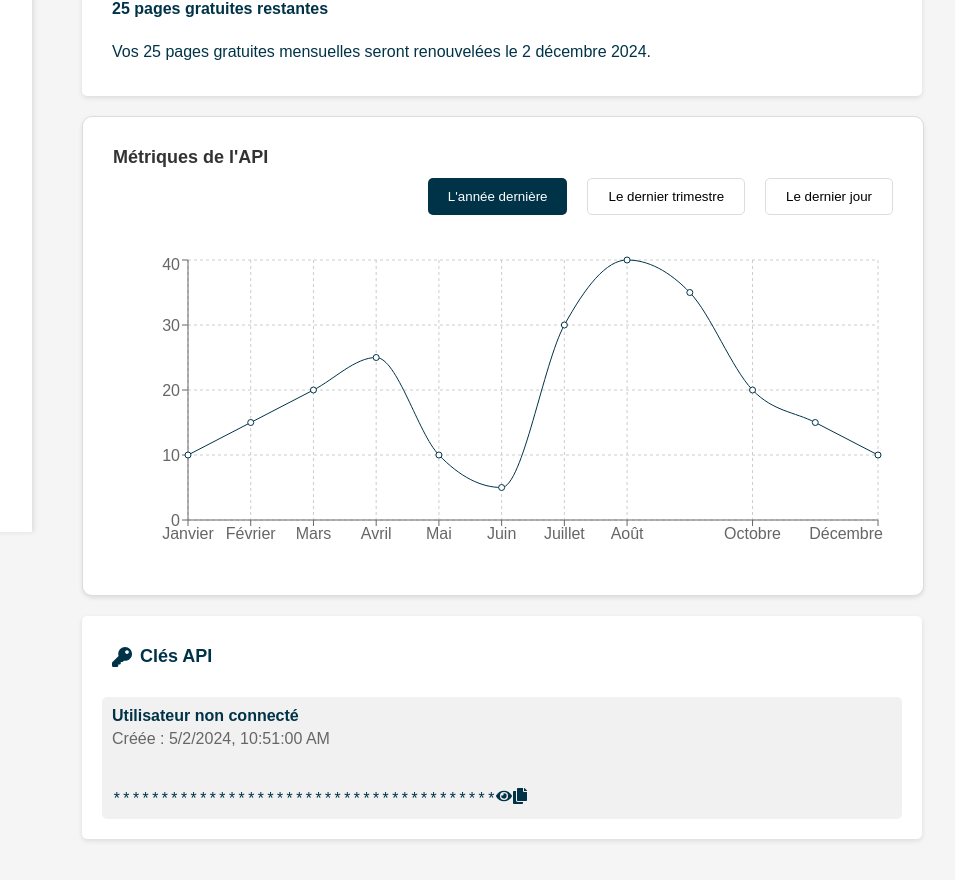
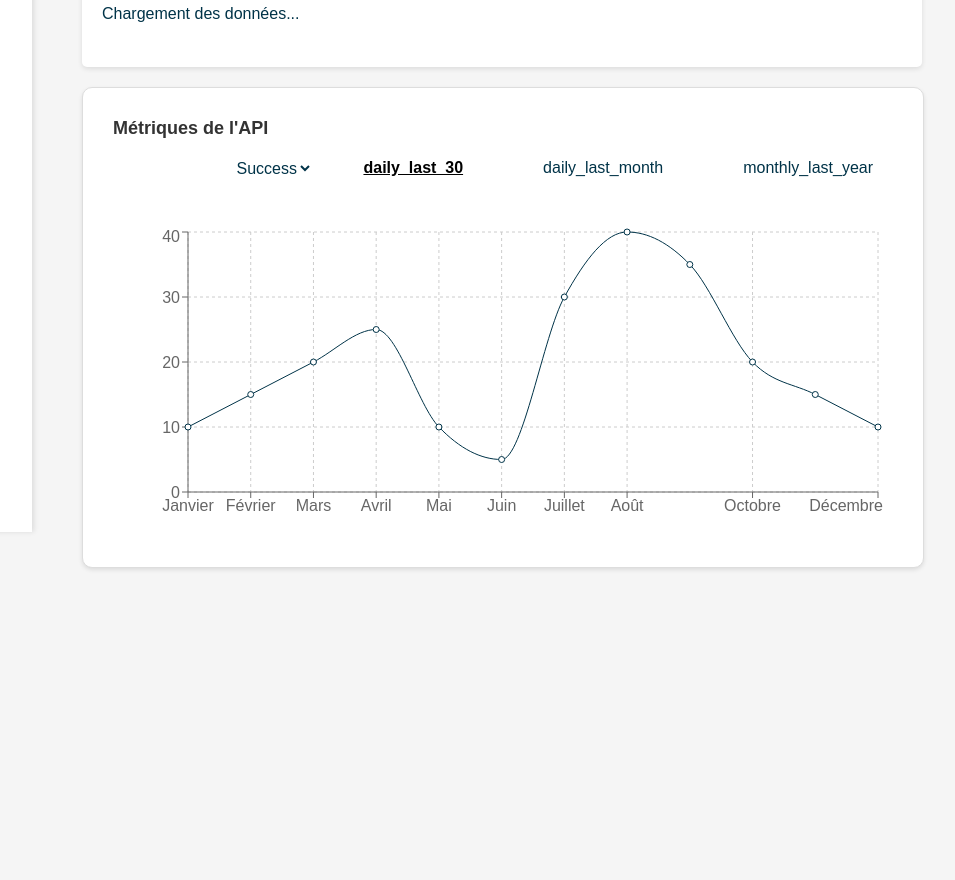
Before and after one commit to Ahlamghoumrane/Portail, a React (Create React App) app: page /ApiDashboard in a window 1280 px wide. Shown: the part 268-1148 px from the top of the page, without its empty margins (168-1123 px from the left). After the commit the page ends 956 px from the top, so only its background shows below. Built offline with nearby package versions, Linux system fonts and the light colour scheme.

Commit message:
Integration Données d’organization et Token , Analytics via API metadata

```diff
--- a/package.json
+++ b/package.json
@@ -2,7 +2,7 @@
   "name": "portail",
   "version": "0.1.0",
   "private": true,
-  "proxy": "https://api-metadata-services-580423739496.europe-west9.run.app/api/organization_metadata?organization_id=ff46fac6-f7aa-47fb-875c-f3e26fc0f2d7",
+  "proxy": "https://api-metadata-services-580423739496.europe-west9.run.app",
   "dependencies": {
     "@google-cloud/bigquery": "^7.9.1",
     "@supabase/auth-ui-react": "^0.4.7",
--- a/src/components/ApiDashboard.js
+++ b/src/components/ApiDashboard.js
@@ -14,12 +14,69 @@ import { LineChart, Line, XAxis, YAxis, CartesianGrid, Tooltip, ResponsiveContai
 const ApiDashboard = () => {
   const [userEmail, setUserEmail] = useState("");
   const navigate = useNavigate();
-
-
-
   const handleLogoClick = () => {
     navigate("/Catalog");
   };
+  const [serviceCode, setServiceCode] = useState('');
+  const [tokenData, setTokenData] = useState(null);
+
+  useEffect(() => {
+    const fetchServiceToken = async () => {
+
+
+      try {
+        const API_URL = `https://api-metadata-services-580423739496.europe-west9.run.app/api/service_metadata?service_code=${serviceCode}`;
+        const AUTH_TOKEN = '973b404d-f549-42de-bb17-95211c1bdf0a';
+
+        const response = await fetch(API_URL, {
+          method: 'GET',
+          headers: {
+            'Accept': 'application/json',
+            'Authorization': `Bearer ${AUTH_TOKEN}`,
+          },
+        });
+
+        if (response.ok) {
+          const serviceData = await response.json();
+          console.log('API Response for service metadata:', serviceData);
+
+
+          const serviceId = serviceData;
+          const ORGANIZATION_ID = 'ff46fac6-f7aa-47fb-875c-f3e26fc0f2d7';
+          const TOKEN_URL = `https://api-metadata-services-580423739496.europe-west9.run.app/api/orga_service_token?organization_id=${ORGANIZATION_ID}&service_id=${serviceId}`;
+
+          const tokenResponse = await fetch(TOKEN_URL, {
+            method: 'GET',
+            headers: {
+              'Accept': 'application/json',
+              'Authorization': `Bearer ${AUTH_TOKEN}`,
+            },
+          });
+
+          if (tokenResponse.ok) {
+            const tokenData = await tokenResponse.json();
+            console.log('API Response for service token:', tokenData);
+            setTokenData(tokenData);
+          } else {
+
+            console.error('Error fetching token:', tokenResponse.statusText);
+          }
+        } else {
+
+          console.error('Error fetching metadata:', response.statusText);
+        }
+      } catch (err) {
+
+        console.error('Fetch error:', err);
+      } finally {
+
+      }
+    };
+    if (serviceCode) {
+      fetchServiceToken();
+    }
+
+  }, [serviceCode]);
 
   const dataLastYear = [
     { name: "Janvier", traffic: 10 },
@@ -53,11 +110,12 @@ const ApiDashboard = () => {
   ];
 
 
-    const [selectedFilter, setSelectedFilter] = useState("Last Year");
+    const [selectedType, setSelectedType] = useState("Succée");
+    const [selectedPeriod, setSelectedPeriod] = useState("daily_last_30");
 
 
     const getData = () => {
-      switch (selectedFilter) {
+      switch (selectedPeriod) {
         case "Last Year":
           return dataLastYear;
         case "Last Quarter":
@@ -70,7 +128,12 @@ const ApiDashboard = () => {
     };
 
   const location = useLocation();
-const { apiName, apiImage } = location.state || {};
+const { apiServiceCode, apiImage } = location.state || {};
+useEffect(() => {
+  if (apiServiceCode) {
+    setServiceCode(apiServiceCode);
+  }
+}, [apiServiceCode]);
 
   useEffect(() => {
     const email = localStorage.getItem("userEmail");
@@ -80,14 +143,7 @@ const { apiName, apiImage } = location.state || {};
     localStorage.removeItem("userEmail");
     navigate("/");
   };
-  const apiKeys = [
-    {
-      id: 1,
-      name: "ID AMNA - Carte d'identité",
-      createdAt: "2024-05-02T10:51:00",
-      value: "1234567890abcdef",
-    },
-  ];
+
   const getLinkClass = (path) => {
     return location.pathname === path ? "active-link" : "inactive-link";
   };
@@ -116,24 +172,24 @@ const { apiName, apiImage } = location.state || {};
       </header>
       <div className="dashboard-layout">
         <aside className="sidebar">
-        {apiName && apiImage && (
+        {apiServiceCode && apiImage && (
   <div className="api-info">
-    <img src={apiImage} alt={apiName} style={{ width: "150px", height: "80px",marginTop:"20px" }} />
-    <span className="api-name"s>{apiName}</span>
+    <img src={apiImage} alt={apiServiceCode} style={{ width: "150px", height: "80px",marginTop:"20px" }} />
+    <span className="api-name"s>{apiServiceCode}</span>
   </div>
 )}
        <ul>
           <li>
-          <Link to="/ApiDashboard" state={{ apiName, apiImage }} className={getLinkClass("/ApiDashboard")}>
+          <Link to="/ApiDashboard" state={{ apiServiceCode, apiImage }} className={getLinkClass("/ApiDashboard")}>
           <img src={Tableaudebord} alt="Tableau de bord" /> Tableau de bord </Link>
           </li>
           <li>
-            <Link to="/Documentation" state={{ apiName, apiImage }}className={getLinkClass("/Documentation")}>
+            <Link to="/Documentation" state={{ apiServiceCode, apiImage }}className={getLinkClass("/Documentation")}>
             <img src={Documentation2} alt="Documentation"  />Documentation
             </Link>
           </li>
           <li>
-            <Link to="/LiveInterface" state={{ apiName, apiImage }}className={getLinkClass("/LiveInterface")}>
+            <Link to="/LiveInterface" state={{ apiServiceCode, apiImage }}className={getLinkClass("/LiveInterface")}>
             <img src={liveinterface} alt="liveinterface" />Interface en direct
             </Link>
           </li>
@@ -144,34 +200,80 @@ const { apiName, apiImage } = location.state || {};
         <h1><img src={Tableaudebord1} alt="Tableau de bord" style={{ width: "25px", height: "25px", marginRight: "6px" }} /> Tableau de bord</h1>
         <p>Gérer l'utilisation et l'abonnement</p>
       </header>
-        <section className="api-usage">
-        <h3>Utilisation de l'API</h3>
-        <div className="usage-info">
-          <p><strong>25 pages gratuites restantes</strong></p>
-          <p>Vos 25 pages gratuites mensuelles seront renouvelées le 2 décembre 2024.</p>
+      <section className="api-keys" style={{ padding: "20px", fontFamily: "Arial, sans-serif" }}>
+            <h3 style={{ color: "#003348", display: "flex", alignItems: "center", gap: "8px" }}>
+              <FaKey size={20} />
+              Clés API
+            </h3>
+            <div>
+
+            </div>
+            <div className="keys-list" style={{ marginTop: "20px" }}>
+              {tokenData ? (
+                <div className="key-card" style={{ marginBottom: "20px" }}>
+                  <p style={{ fontFamily: "monospace", color: "#003348", marginTop: "40px",}}>
+                    {visibleKey === 0 ? (
+                      <pre>{JSON.stringify(tokenData, null, 2)}</pre>
+                    ) : (
+                      <span>************************************</span>
+                    )}
+
+                      <button className="toggle-key-button" onClick={() => handleToggleVisibility(0)}
+                         style={{background: 'none',border: 'none',color: '#003348',cursor: 'pointer',fontSize: '16px',marginLeft:"20px"}}>
+                        {visibleKey === 0 ?  <FaEye /> :<FaEyeSlash />}
+                      </button>
+                      <button className="copy-key-button" onClick={() => handleCopy(JSON.stringify(tokenData))}
+                         style={{background: 'none',border: 'none',color: '#003348',cursor: 'pointer',fontSize: '16px',marginLeft:"20px"}}>
+                        <FaCopy />
+                      </button>
+
+                  </p>
+                </div>
+              ) : (
+                <p>Chargement des données...</p>
+              )}
             </div>
           </section>
           <section className="api-metrics">
   <h3>Métriques de l'API</h3>
   <div className="metrics-filter">
+  <div className="metrics-header" style={{ display: "flex", alignItems: "center", gap: "20px" }}>
+        <select
+          value={selectedType}
+          onChange={(e) => setSelectedType(e.target.value)}
+          style={{
+            border: "none",
+            background: "transparent",
+            fontSize: "16px",
+            color: "#003348",
+            cursor: "pointer",
+            outline: "none",
+            margin: 0,
+          }}
+        >
+          <option value="Success">Success</option>
+          <option value="Errors">Errors</option>
+        </select>
+        <div style={{ display: "flex", gap: "20px" }}>
+          {["daily_last_30", "daily_last_month", "monthly_last_year"].map((period) => (
             <button
-          className={selectedFilter === "Last Year" ? "active-filter" : ""}
-          onClick={() => setSelectedFilter("Last Year")}
+              key={period}
+              onClick={() => setSelectedPeriod(period)}
+              style={{
+                border: "none",
+                background: "transparent",
+                fontSize: "16px",
+                color: selectedPeriod === period ? "#000" : "#003348",
+                fontWeight: selectedPeriod === period ? "bold" : "normal",
+                textDecoration: selectedPeriod === period ? "underline" : "none",
+                cursor: "pointer",
+              }}
             >
-          L'année dernière
+              {period}
             </button>
-        <button
-          className={selectedFilter === "Last Quarter" ? "active-filter" : ""}
-          onClick={() => setSelectedFilter("Last Quarter")}
-        >
-         Le dernier trimestre
-        </button>
-        <button
-          className={selectedFilter === "Last Day" ? "active-filter" : ""}
-          onClick={() => setSelectedFilter("Last Day")}
-        >
-          Le dernier jour
-        </button>
+          ))}
+        </div>
+        </div>
   </div>
   <div className="metrics-chart">
     <ResponsiveContainer width="100%" height={300}>
@@ -180,50 +282,16 @@ const { apiName, apiImage } = location.state || {};
         <XAxis dataKey="name" />
         <YAxis />
         <Tooltip />
-            <Line type="monotone" dataKey="traffic" stroke="#003348" activeDot={{ r: 8 }} />
+        <Line
+          type="monotone"
+          dataKey="traffic"
+          stroke="#003348"
+          activeDot={{ r: 8 }}
+        />
       </LineChart>
     </ResponsiveContainer>
   </div>
 </section>
-    <section className="api-keys" style={{ padding: '20px', fontFamily: 'Arial, sans-serif' }}>
-  <h3 style={{ color: '#003348', display: 'flex', alignItems: 'center', gap: '8px' }}>
-    <FaKey size={20} />
-    Clés API
-  </h3>
-
-  <div className="keys-list" style={{ marginTop: '20px' }}>
-    {apiKeys.length > 0 ? (
-      apiKeys.map((key) => (
-        <div
-          className="key-card"
-          key={key.id}
-        >
-
-            <h4 style={{ margin: '0', color: '#003348' }}>{userEmail}</h4>
-            <p style={{ margin: '5px 0', color: '#666' }}>
-              Créée : {new Date(key.createdAt).toLocaleString()}
-            </p>
-            <p style={{ fontFamily: 'monospace', color: '#003348',marginTop:"40px" }}>
-              {visibleKey === key.id ? key.value : '*'.repeat(40)}
-
-            <button
-              onClick={() => handleToggleVisibility(key.id)}
-              style={{background: 'none',border: 'none',color: '#003348',cursor: 'pointer',fontSize: '16px',}}>
-              {visibleKey === key.id ? <FaEyeSlash /> : <FaEye />}
-            </button>
-            <button
-              onClick={() => handleCopy(key.value)}
-              style={{background: 'none',border: 'none',color: '#003348',cursor: 'pointer',fontSize: '16px',}}>
-              <FaCopy />
-            </button></p>
-          </div>
-      ))
-    ) : (
-      <p style={{ color: '#666' }}>Aucune clé API disponible.</p>
-    )}
-  </div>
-</section>
-
 
     </div>
       </div>
--- a/src/styles/Catalog.css
+++ b/src/styles/Catalog.css
@@ -244,6 +244,19 @@ h1{
 .api-card ul li {
   margin-bottom: 0px;
 }
+.documentation-link {
+  display: block;
+  margin-top: 10px;
+  text-align: center;
+  color: #003348;
+  text-decoration: none;
+
+}
+
+.documentation-link:hover {
+  text-decoration:solid;
+}
+
 
 @media (max-width: 768px) {
   .catalog-container {
```
Also changed, not shown: src/components/Catalog.js (+19 -12 lines), src/components/Documentation.js (+8 -7 lines), src/components/LiveInterface.js (+7 -7 lines), src/styles/ApiDashboard.css (line endings or trailing spaces). Lines whose indentation alone changed are shown as unchanged.
